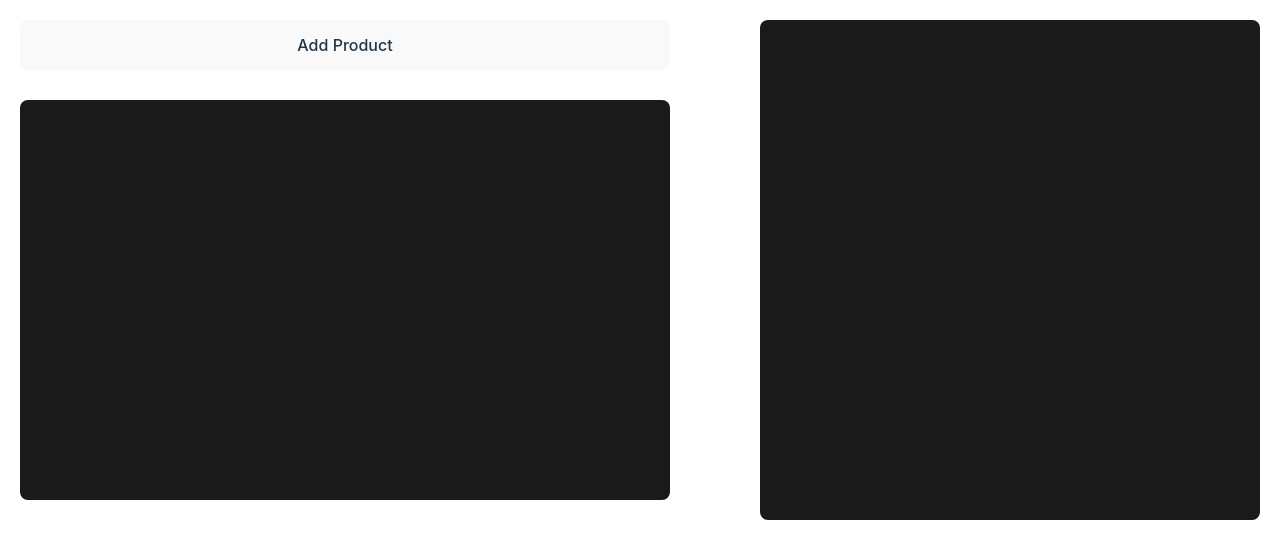
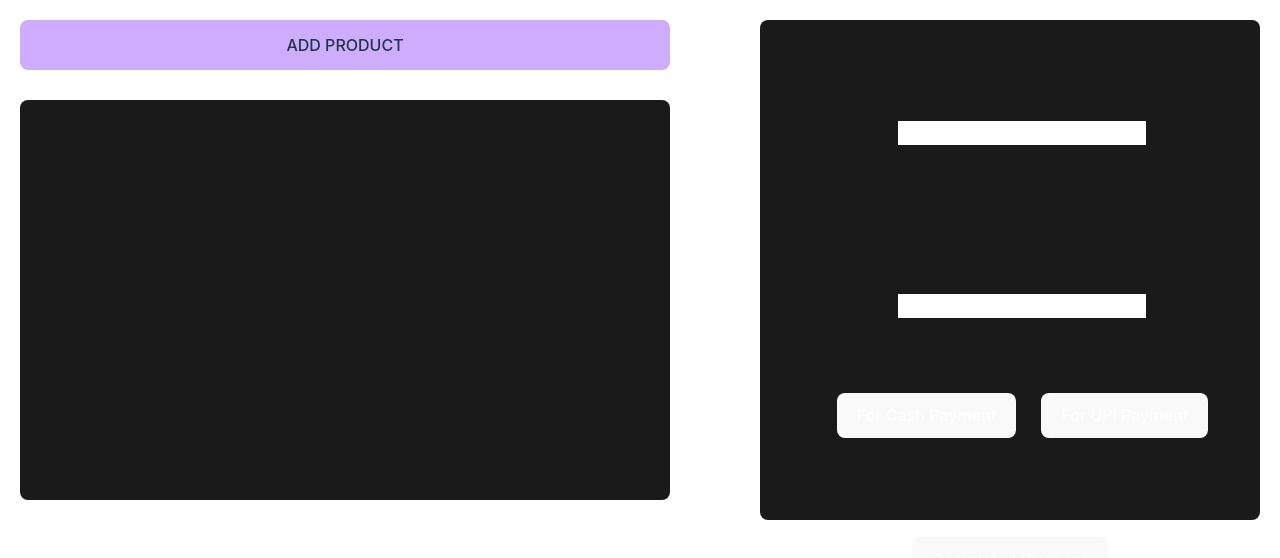
Before and after one commit to adrieljoshua/ViposeBilling, a React (Vite) app: page / in a window 1280 px wide. Shown: the top 558 px of the page. Built offline with nearby package versions, Linux system fonts and the light colour scheme.

Commit message:
Updated UI and created onClick method for add-btn

```diff
--- a/src/App.css
+++ b/src/App.css
@@ -51,17 +51,19 @@
   top: 0;
   margin-top: 20px;
   position: fixed;
+  background-color: rgb(206, 173, 253);
 }
 
 .items-container{
   position:fixed;
-   width:650px;
+  width:650px;
   height: 400px;
   left: 0;
   margin-left: 20px;
   top: 0;
   margin-top: 100px;
   background-color:#1a1a1a;
+  color: white;
   border-radius: 8px;
   border: 1px solid transparent;
   overflow-y: scroll;
@@ -72,13 +74,29 @@
   height: 500px;
   position:fixed;
   background-color:#1a1a1a;
-   border-radius: 8px;
+  color: white;
+  border-radius: 8px;
   border: 1px solid transparent;
   top: 0;
   margin-top: 20px;
-   right: 0;
+  right: 0;
   margin-right: 20px;
+}
 
+.payment-container input{
+  margin-left: 5%;
+  margin-top: 20%;
+  margin-bottom: 10%;
+}
+
+.cash-btn, .upi-btn{
+  margin-bottom: 20%;
+  margin-top: 5%;
+  margin-left: 5%;
+}
+
+.completed-btn{
+  /* */
 }
 
 .container{
--- a/src/App.tsx
+++ b/src/App.tsx
@@ -1,22 +1,64 @@
-import { useState } from 'react'
+import React, { useState } from 'react';
+import './App.css';
 
-import './App.css'
+interface Item {
+  id: number;
+  name: string;
+  price: number;
+}
 
-function App() {
+function App(): JSX.Element {
+  const [items, setItems] = useState<Item[]>([]);
+  const [total, setTotal] = useState<number>(0);
+  const [numberOfProducts, setNumberOfProducts] = useState<number>(0);
 
+  const addItem = () => {
+    const newItem: Item = {
+      id: items.length + 1,
+      name: `Product ${items.length + 1}`,
+      // Example Indian grocery prices (in Rupees)
+      price: Math.floor(Math.random() * 100) + 50,
+    };
+
+    setItems([...items, newItem]);
+    setTotal(total + newItem.price);
+    setNumberOfProducts(items.length + 1);
+  };
 
   return (
     <>
-    <div className="container">
-    <button className="add-btn"> Add Product </button>
-    <div className="items-container">
-
-    </div>
-    <div className="payment-container"></div>
-    </div>
+      <div className="container">
+        <button className="add-btn" onClick={addItem}>
+          ADD PRODUCT
+        </button>
+        <div className="items-container">
+          <ul>
+            {items.map((item) => (
+              <li key={item.id}>{`${item.name}: ₹${item.price}`}</li>
+            ))}
+          </ul>
+        </div>
+        <div className="payment-container">
+          <div>
+            <input type="text" placeholder="For Total" value={`₹${total}`} readOnly />
+            <input
+              type="text"
+              placeholder="For No. of Products"
+              value={numberOfProducts}
+              readOnly
+            />
+          </div>
+          <div>
+            <button className="cash-btn">For Cash Payment</button>
+            <button className="upi-btn">For UPI Payment</button>
+          </div>
+          <div>
+            <button className="completed-btn">Completed Payment</button>
+          </div>
+        </div>
+      </div>
     </>
-
   );
 }
 
-export default App
+export default App;
--- a/src/index.css
+++ b/src/index.css
@@ -52,7 +52,7 @@ button {
   transition: border-color 0.25s;
 }
 button:hover {
-  border-color: #646cff;
+
 }
 button:focus,
 button:focus-visible {
```
